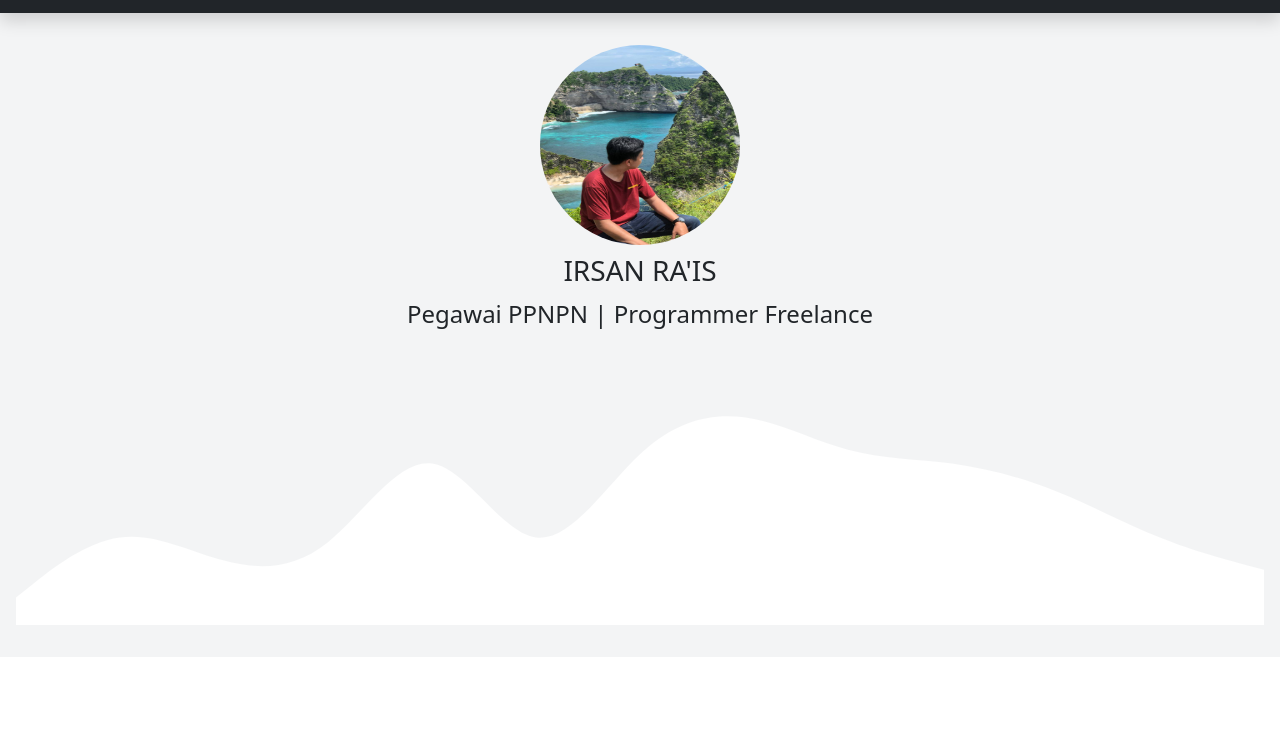
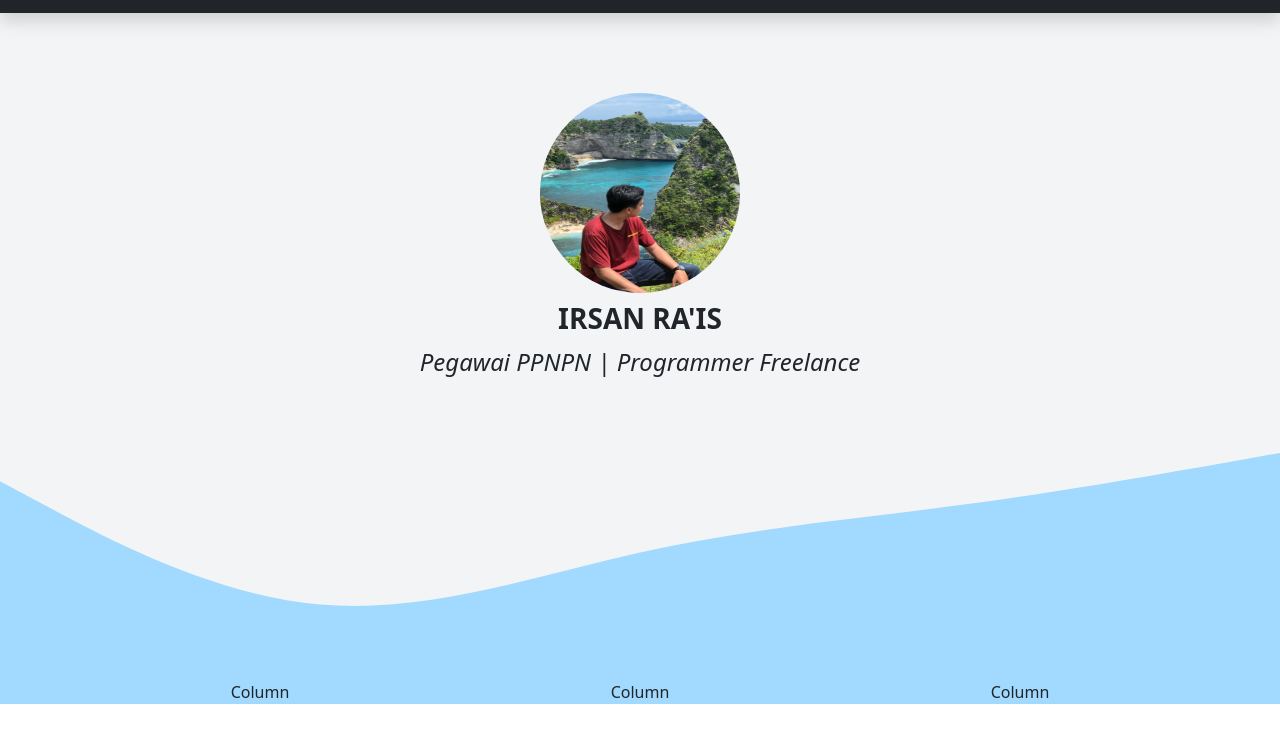
Before and after one commit to irsanrais/Website-Fortfolio, a plain HTML site: page index.html in a window 1280 px wide. Shown: the part 59-800 px from the top of the page. Drawn offline with nearby package versions, Linux system fonts and the light colour scheme.

Commit message:
pembaruan waves

```diff
--- a/index.html
+++ b/index.html
@@ -46,16 +46,30 @@
     <!-- Jumbotron -->
     <div class="jumbotron text-center">
       <img src="img/Foto Profil.jpg" alt="Foto Profil" width="200px" height="200px" class="rounded-circle" />
-      <h1 class="display-4 fs-3">IRSAN RA'IS</h1>
-      <p class="lead fs-4">Pegawai PPNPN | Programmer Freelance</p>
+      <h1 class="display-4 fs-3 fw-bold">IRSAN RA'IS</h1>
+      <p class="lead fs-4 fst-italic">Pegawai PPNPN | Programmer Freelance</p>
       <svg xmlns="http://www.w3.org/2000/svg" viewBox="0 0 1440 320">
         <path
-          fill="#ffff"
+          fill="#a2d9ff"
           fill-opacity="1"
-          d="M0,288L20,272C40,256,80,224,120,218.7C160,213,200,235,240,245.3C280,256,320,256,360,224C400,192,440,128,480,133.3C520,139,560,213,600,218.7C640,224,680,160,720,122.7C760,85,800,75,840,80C880,85,920,107,960,117.3C1000,128,1040,128,1080,133.3C1120,139,1160,149,1200,165.3C1240,181,1280,203,1320,218.7C1360,235,1400,245,1420,250.7L1440,256L1440,320L1420,320C1400,320,1360,320,1320,320C1280,320,1240,320,1200,320C1160,320,1120,320,1080,320C1040,320,1000,320,960,320C920,320,880,320,840,320C800,320,760,320,720,320C680,320,640,320,600,320C560,320,520,320,480,320C440,320,400,320,360,320C320,320,280,320,240,320C200,320,160,320,120,320C80,320,40,320,20,320L0,320Z"
+          d="M0,96L60,128C120,160,240,224,360,234.7C480,245,600,203,720,176C840,149,960,139,1080,122.7C1200,107,1320,85,1380,74.7L1440,64L1440,320L1380,320C1320,320,1200,320,1080,320C960,320,840,320,720,320C600,320,480,320,360,320C240,320,120,320,60,320L0,320Z"
         ></path>
       </svg>
     </div>
     <!-- Akhir Jumbotron -->
+
+    <!-- about -->
+
+    <section id="about">
+      <div class="container text-center">
+        <div class="row">
+          <div class="col">Column</div>
+          <div class="col">Column</div>
+          <div class="col">Column</div>
+        </div>
+      </div>
+    </section>
+
+    <!-- akhir about -->
   </body>
 </html>
--- a/style.css
+++ b/style.css
@@ -1,8 +1,13 @@
 .jumbotron {
-  padding: 2rem 1rem;
+  /* padding: 2rem 1rem; */
   background-color: #f3f4f5;
 }
 
 .jumbotron img {
   margin-bottom: 9px;
+  margin-top: 80px;
 }
+
+#about {
+  background-color: #a2d9ff;
+}
```
